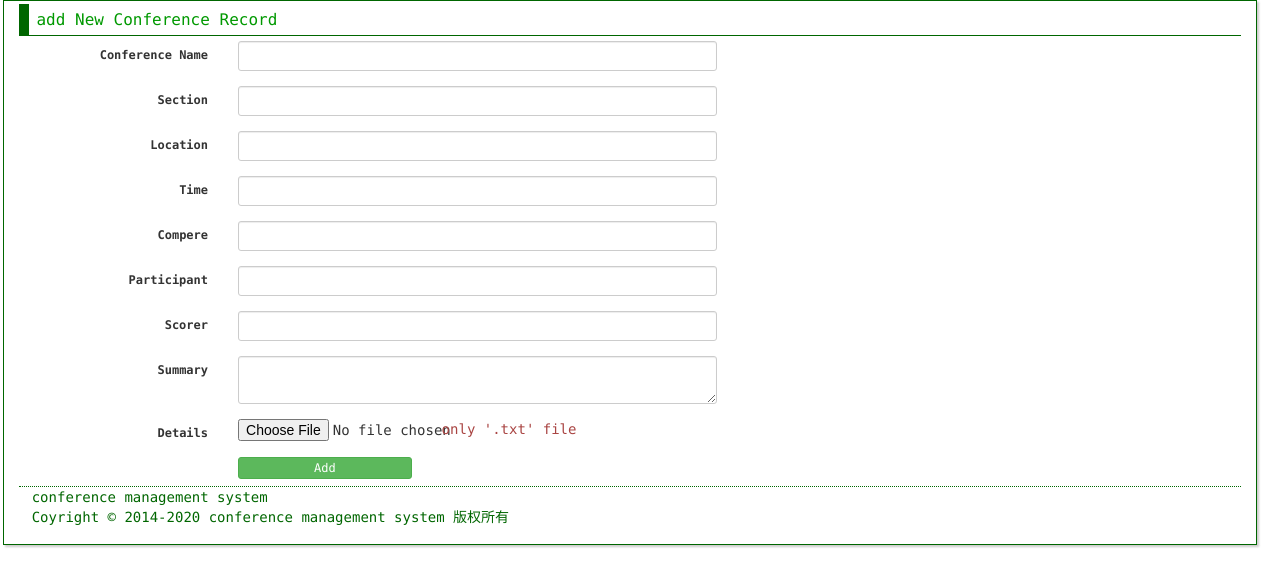
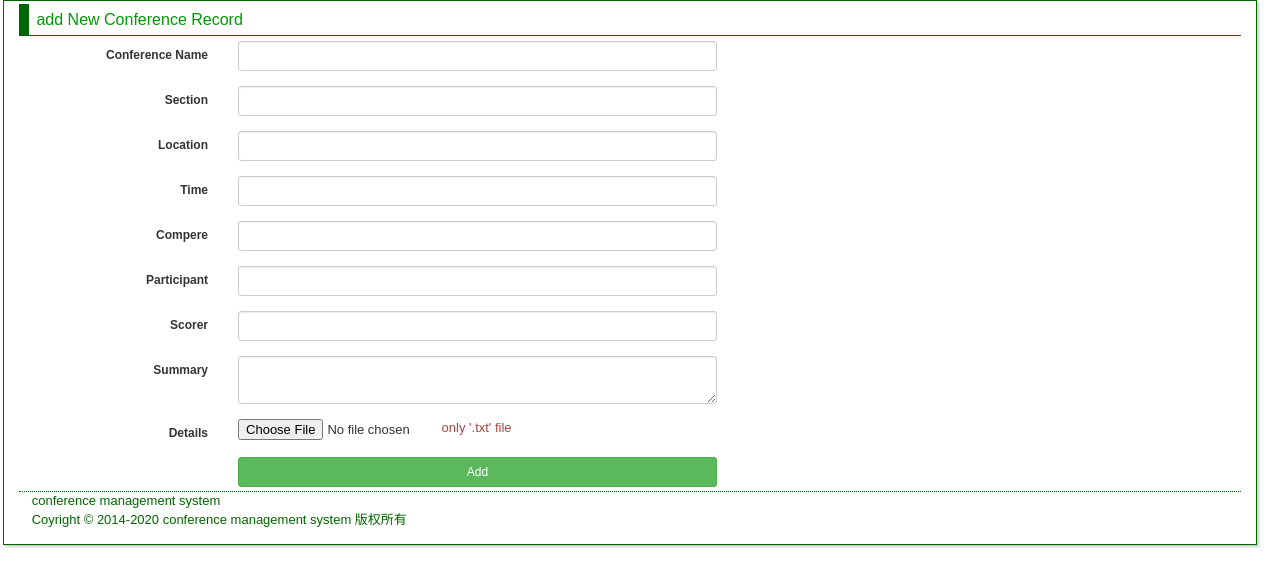
Before and after one commit to mk87878/conferenceSystem, a PHP site: page /addRecord.php in a window 1280 px wide. Shown: the top 587 px of the page. Run offline with PHP 8.4, Linux system fonts and the light colour scheme; the visitor is signed in with stand-in values (Sample User, id 1).

Commit message:
修复添加会议记录界面显示问题

```diff
--- a/addRecord.php
+++ b/addRecord.php
@@ -13,7 +13,6 @@
   <!--其他引入项目-->
   <link href="css/main.css" rel="stylesheet" type="text/css" />
   <link href="css/common.css" rel="stylesheet" type="text/css" />
-  <link rel="stylesheet" href="css/style.css">
 </head>
 
 <?php
@@ -115,8 +114,8 @@ if(isset($_POST['submit'])){
         </div>
         <div class="form-group-sm form-group">
           <label for="" class="col-xs-2 control-label"></label>
-          <div class="col-xs-2">
-            <button type="submit" name="submit" class="btn btn-xs btn-success col-xs-12">Add</button>
+          <div class="col-xs-5">
+            <button type="submit" name="submit" class="btn btn-sm btn-success col-xs-12">Add</button>
           </div>
         </div>
 
--- a/conference.php
+++ b/conference.php
@@ -135,6 +135,7 @@ $url = $_SERVER['PHP_SELF'];
           </div>
         </div>
         <script language="javascript">
+          //打印预览
           $(document).ready(function(){
             $("#print").click(function(){
               $("#Modal-<?php echo $i; ?>").printArea({
--- a/css/main.css
+++ b/css/main.css
@@ -13,7 +13,7 @@
 
 #content {
 	width: 98%;
-	height: 430px;
+	height: 440px;
 	padding: 0px;
 	clear: both;
 	float: none;
@@ -28,7 +28,7 @@
 	padding-left: 1%;
 }
 
-#contact { width: 98%; height: 40px; border-top: 1px dotted #006600; color: #006600; clear: both; float: none; margin-top: 15px; margin-right: auto; margin-bottom: 15px; margin-left: auto; }
+#contact { width: 98%; height: 40px; border-top: 1px dotted #006600; color: #006600; clear: both; float: none; margin-top: 10px; margin-right: auto; margin-bottom: 10px; margin-left: auto; }
 #contact ul {
 	padding-left: 1%;
 }
```
